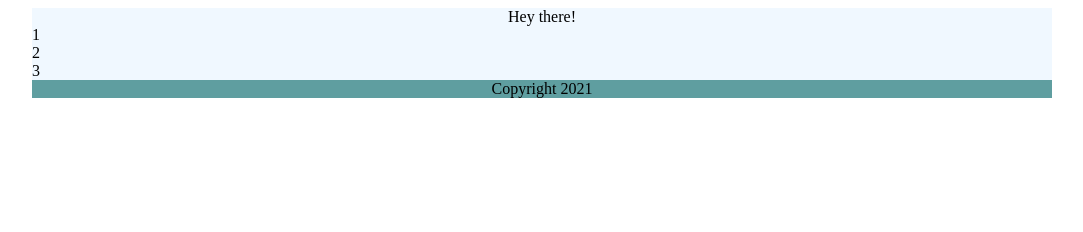
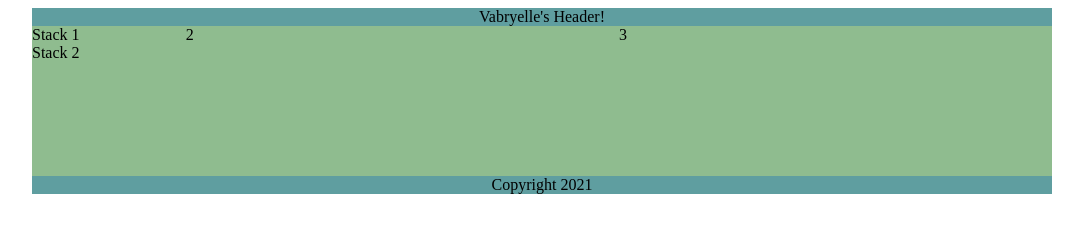
Before and after one commit to Vabryelle/flexbox, a plain HTML site: page index.html in a window 1280 px wide. Shown: the whole page, without its empty margins (98-1181 px from the left). Drawn offline with Linux system fonts and the light colour scheme.

Commit message:
changes pt 3

```diff
--- a/index.html
+++ b/index.html
@@ -6,10 +6,13 @@
 <link href="main.css" rel="stylesheet" type="text/css">
 </head>
 	<div class="container">
-<header> Hey there!
+<header> Vabryelle's Header!
 </header>
 	<div class="flex-container">
-	<div class ="nav">1</div>
+	<div class ="nav">
+	<div class="stacks">Stack  1</div>
+		<div class="stacks">Stack  2</div>
+		</div>
 	<div class="article">2</div>
 	<div class="article">3</div>
 	</div>
--- a/main.css
+++ b/main.css
@@ -8,23 +8,24 @@
 header{
 	width:100%;
 	text-align: center;
+	background-color: cadetblue;
 
 }
-.flex-containter{
+.flex-container{
 	display: flex;
 	background-color: lightpink;
 	flex-direction: row;
 	align-items: stretch;
 	height: 150px;
 }
-.flex-containter div{
-	height: 150px;
+.flex-container div{
 	background-color: darkseagreen;
 	flex-grow: 4;
 
 }
-.flex-containter .nav{
+.flex-container .nav{
 	flex-grow: 1;
+	flex-direction: column;
 }
 
 
@@ -35,3 +36,9 @@ footer{
 	background-color: cadetblue;
 
 }
+
+@media (max-width:800px) {
+	.flex-container {
+		flex-direction: column;
+	}
+}
```
